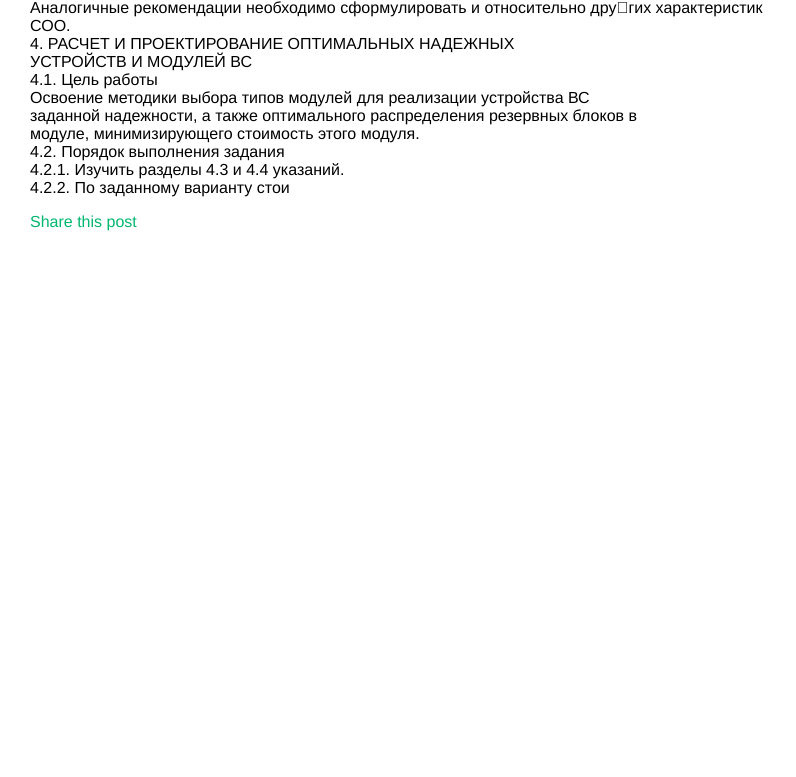
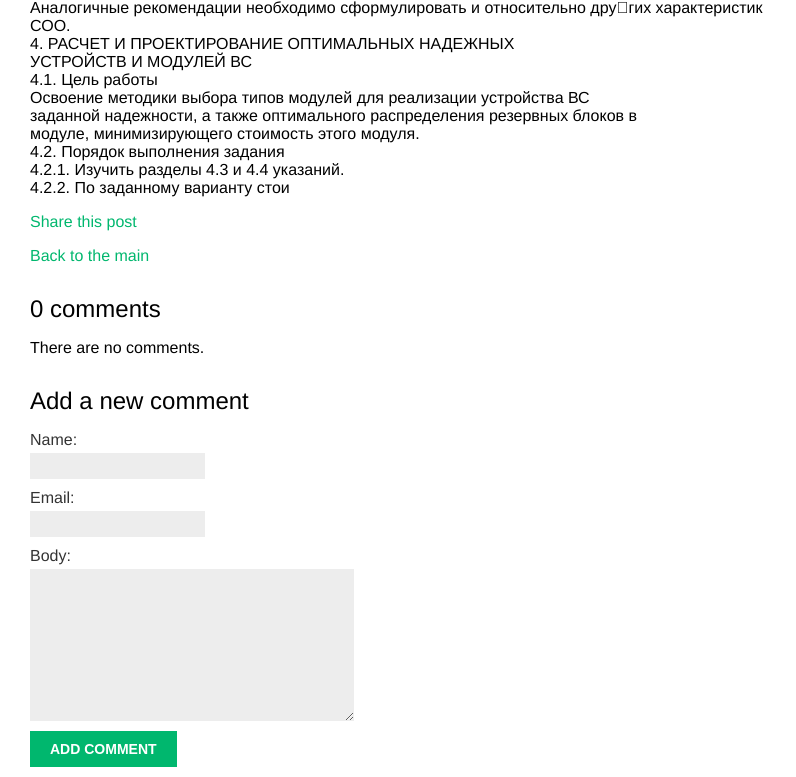
Before and after one commit to menya-izbil-Jared-Leto/MyBlogg, a Django app: a page that uses my_proj/my_app/templates/blog/post/detail.html in a window 1280 px wide. Shown: the part 413-1190 px from the top of the page, without its empty margins (0-796 px from the left). Before the commit the page ends 644 px from the top, so only its background shows below. Run offline with Django 5.2, Linux system fonts and the light colour scheme; data comes from the database, SQL or seed files in the repository; both versions use the stored data as it was after the commit.

Commit message:
Add comments

```diff
--- a/my_proj/my_app/forms.py
+++ b/my_proj/my_app/forms.py
@@ -1,4 +1,5 @@
 from django import forms
+from .models import Comment
 
 class EmailPostForm(forms.Form):
     name = forms.CharField(max_length=25)
@@ -6,3 +7,8 @@ class EmailPostForm(forms.Form):
     to = forms.EmailField()
     comments = forms.CharField(required=False,
                                widget=forms.Textarea)
+
+class CommentForm(forms.ModelForm):
+    class Meta:
+        model = Comment
+        fields = ['name', 'email', 'body']
--- a/my_proj/my_app/models.py
+++ b/my_proj/my_app/models.py
@@ -47,3 +47,23 @@ class Post(models.Model):
                                                  self.publish.month,
                                                  self.publish.day,
                                                  self.slug])
+
+
+class Comment(models.Model):
+    post = models.ForeignKey(Post,
+                             on_delete=models.CASCADE,
+                             related_name='comments')
+    name = models.CharField(max_length=80)
+    email = models.EmailField()
+    body = models.TextField()
+    created = models.DateTimeField(auto_now_add=True)
+    updated = models.DateTimeField(auto_now=True)
+    active = models.BooleanField(default=True)
+
+    class Meta:
+        ordering = ['created']
+        indexes = [
+            models.Index(fields=['created']),
+        ]
+    def __str__(self):
+        return f'Comment by {self.name} on {self.post}'
--- a/my_proj/my_app/static/css/blog.css
+++ b/my_proj/my_app/static/css/blog.css
@@ -81,6 +81,7 @@ input[type=submit] {
 /* comments */
 .comment {
     padding:10px;
+    /*border-top:1px solid #bbb;*/
 }
 .comment:nth-child(even) {
     background:#efefef;
--- a/my_proj/my_app/templates/blog/post/detail.html
+++ b/my_proj/my_app/templates/blog/post/detail.html
@@ -12,4 +12,22 @@
             Share this post
         </a>
     </p>
+    <p><a href="{% url 'blog:post_list' %}">Back to the main</a></p>
+    {% with comments.count as total_comments %}
+    <h2>
+            {{ total_comments }} comment{{ total_comments|pluralize }}
+        </h2>
+    {% endwith %}
+    {% for comment in comments %}
+        <div class="comment">
+            <p class="info">
+                Comment {{ forloop.counter }} by {{ comment.name }}
+                {{ comment.created }}
+            </p>
+            {{ comment.body|linebreaks }}
+        </div>
+    {% empty %}
+        <p>There are no comments.</p>
+    {% endfor %}
+    {% include "blog/post/includes/comment_form.html" %}
 {% endblock %}
--- /dev/null
+++ b/my_proj/my_app/templates/blog/post/includes/comment_form.html
@@ -0,0 +1,6 @@
+<h2>Add a new comment</h2>
+<form action="{% url "blog:post_comment" post.id %}" method="post">
+ {{ form.as_p }}
+ {% csrf_token %}
+ <p><input type="submit" value="Add comment"></p>
+</form>
--- a/my_proj/my_app/urls.py
+++ b/my_proj/my_app/urls.py
@@ -10,4 +10,6 @@ urlpatterns = [
          name='post_detail'),
     path('<int:post_id>/share/',
          views.post_share, name='post_share'),
+    path('<int:post_id>/comment/',
+         views.post_comment, name='post_comment'),
 ]
--- a/my_proj/my_app/views.py
+++ b/my_proj/my_app/views.py
@@ -1,7 +1,10 @@
 from django.shortcuts import render, get_object_or_404
-from .models import Post
+from .models import Post, Comment
 from django.core.paginator import Paginator, EmptyPage, PageNotAnInteger
-from .forms import EmailPostForm
+from .forms import EmailPostForm, CommentForm
+from django.core.mail import send_mail
+from django.http import Http404
+from django.views.decorators.http import require_POST
 
 
 def post_list(request):
@@ -19,8 +22,6 @@ def post_list(request):
                   'blog/post/list.html',
                   {'posts': posts})
 
-
-from django.core.mail import send_mail
 
 def post_share(request, post_id):
     post = get_object_or_404(Post,
@@ -47,8 +48,6 @@ def post_share(request, post_id):
                                                     'sent': sent})
 
 
-from django.http import Http404
-
 def post_detail(request, year, month, day, post):
     post = get_object_or_404(Post,
                              status=Post.Status.PUBLISHED,
@@ -56,7 +55,27 @@ def post_detail(request, year, month, day, post):
                              publish__year=year,
                              publish__month=month,
                              publish__day=day)
-
+    comments = post.comments.filter(active=True)
+    form = CommentForm()
     return render(request,
                   'blog/post/detail.html',
-                  {'post': post})
+                  {'post': post,
+                   'comments': comments,
+                   'form': form})
+
+
+@require_POST
+def post_comment(request, post_id):
+    post = get_object_or_404(Post,
+                             id=post_id,
+                             status=Post.Status.PUBLISHED)
+    comment = None
+    form = CommentForm(data=request.POST)
+    if form.is_valid():
+        comment = form.save(commit=False)
+        comment.post = post
+        comment.save()
+    return render(request, 'blog/post/comment.html',
+                  {'post': post,
+                   'form': form,
+                   'comment': comment})
```
Also changed, not shown: my_proj/my_app/admin.py (+7 -1 lines), my_proj/my_app/templates/blog/post/comment.html (added, +10 -0 lines), my_proj/db.sqlite3, my_proj/my_app/migrations/0003_comment.py (added). Lines whose indentation alone changed are shown as unchanged.
